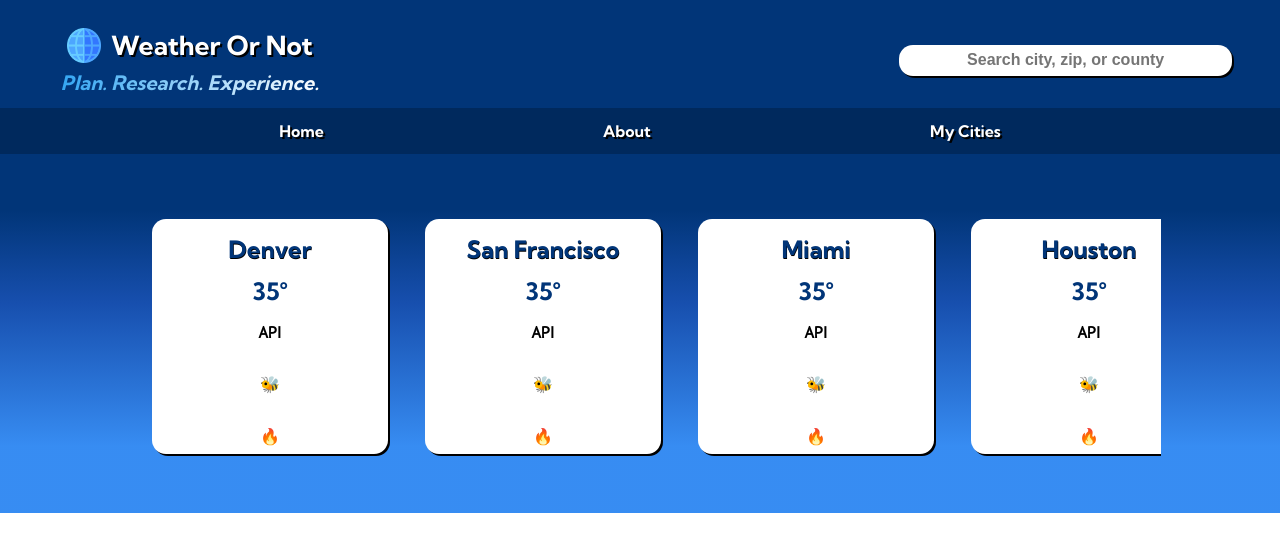
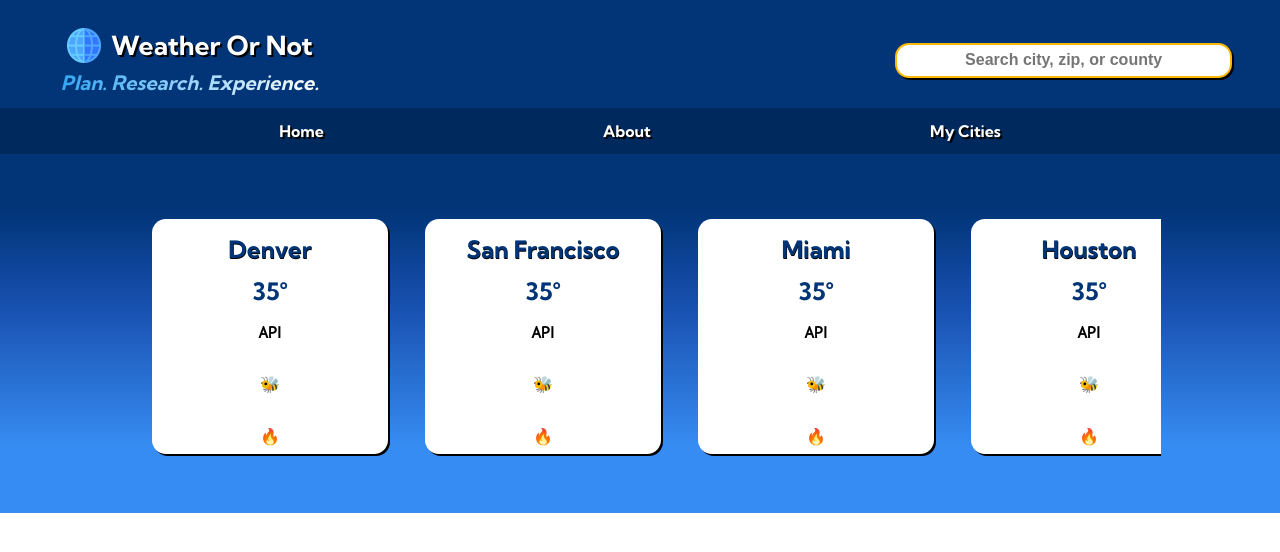
Before and after one commit to leighlars/BreatheAmAIRica, a React (Create React App) app: page / in a window 1280 px wide. In both pictures the pointer is over the input "Search city, zip, or county". Shown: the top 552 px of the page. Built offline with nearby package versions, Linux system fonts and the light colour scheme; no server answers.

Commit message:
Add hover to search bar

```diff
--- a/src/Search/Search.scss
+++ b/src/Search/Search.scss
@@ -11,4 +11,7 @@
   text-align: center;
   box-shadow: 2px 2px black;
   width: 20em;
+  &:hover {
+    border: 2px solid $goldenrod;
+  }
 }
```
